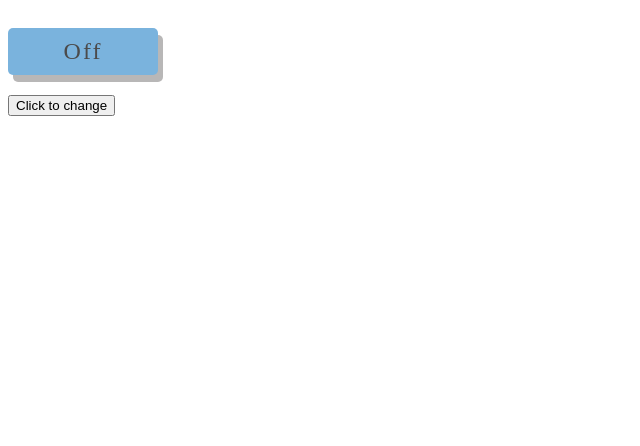
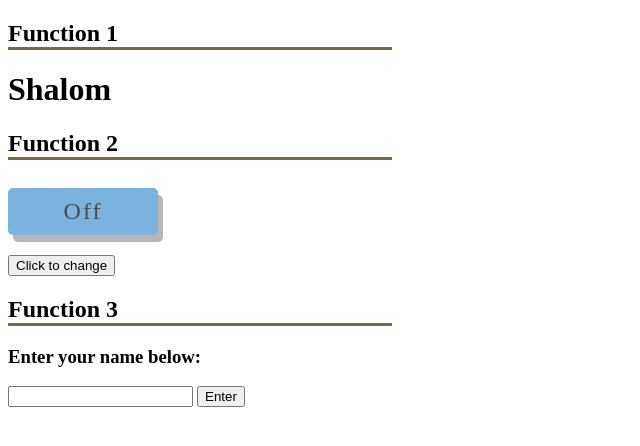
Before and after one commit to SharonaYoung/modules-assessment, a plain HTML site: page index.html in a window 1280 px wide. Shown: the whole page, without its empty margins (0-640 px from the left). Drawn offline with Linux system fonts and the light colour scheme.

Commit message:
added 3 functions

```diff
--- a/functions.js
+++ b/functions.js
@@ -1,3 +1,19 @@
+// function 1: display random greeting
+const greeting = document.querySelector('#greeting');
+
+export let hellos = ['Hello', 'Bonjour', 'Hola', 'Ciao', 'Konnichiwa', 'Guten Tag', 'Asalaam Alaikum', 'Shikamoo', 'Yassas', 'Namaste', 'Shalom'];
+
+const randomGreeting = hellos[Math.floor(Math.random() *
+    hellos.length)];
+
+export const showGreeting = () => {
+  const greet = `
+    <h1>${randomGreeting}</h1>
+  `
+  greeting.innerHTML = greet;
+}
+
+// Function 2: toggle on off button
 const switched = document.querySelector("#switch");
 
 const offOn = () => {
@@ -8,3 +24,19 @@ const offOn = () => {
 export const toggleBtn = () => {
   switched.addEventListener('click', offOn)
 }
+
+// function 3: show alert box
+const inputEl = document.querySelector('input');
+const form = document.querySelector('form');
+
+let nameInput;
+
+export const showAlert = () => {
+
+  form.addEventListener('submit', function(event){
+    nameInput = inputEl.value;
+    event.preventDefault();
+    alert(`Have a great day ${nameInput}!`);
+    inputEl.value = ""
+  })
+}
--- a/index.html
+++ b/index.html
@@ -9,11 +9,24 @@
   </head>
   <body>
     <div>
+      <h2 class="title">Function 1</h2>
+      <div id="greeting"></div>
+    </div>
+    <div>
+      <h2 class="title">Function 2</h2>
       <p id="off" class="btn">Off</p>
       <p id="on" class="btn off">On</p>
       <button id="switch">Click to change</button>
     </div>
+    <div>
+      <h2 class="title">Function 3</h2>
+      <h3>Enter your name below:</h3>
+      <form>
+        <input type="text" />
+        <button type="submit" id="enterBtn">Enter</button>
+      </form>
+    </div>
+    <script type="module" src="functions.js"></script>
     <script type="module" src="main.js"></script>
-    <script type="module" src="functions.js"></script>
   </body>
 </html>
--- a/main.js
+++ b/main.js
@@ -1,3 +1,7 @@
-import { toggleBtn } from "./functions.js";
+import { hellos, showAlert, showGreeting, toggleBtn } from "./functions.js";
 
 toggleBtn();
+showGreeting();
+showAlert();
+
+console.log(hellos);
--- a/style.css
+++ b/style.css
@@ -1,3 +1,7 @@
+.title{
+  border-bottom: solid 3px #796a43;
+  width: 30vw;
+}
 p.btn.on {
   display: none;
 }
```
